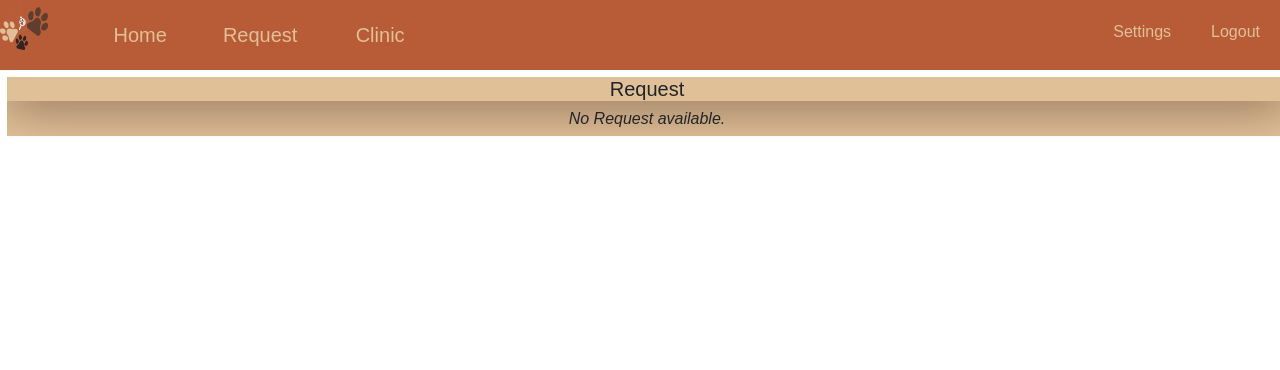
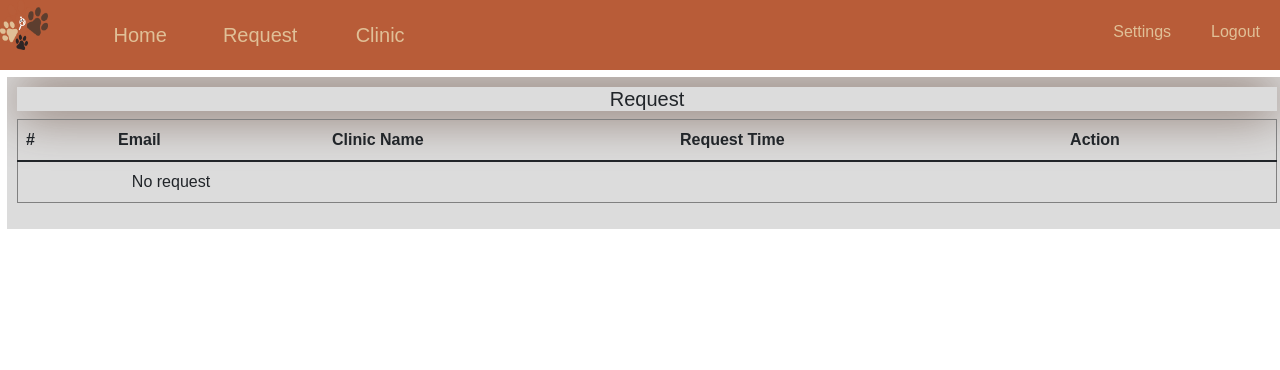
Before and after one commit to Clinic-Directory-2021/web_based_clinic_directory_admin, a Django app: template main_app/templates/request.html in a window 1280 px wide. Shown: the top 370 px of the page. Run offline with Django 3.2, Linux system fonts and the light colour scheme; the template is opened without the code that fills it, so the values that code supplies are empty; some libraries are stand-ins or nearby versions.

Commit message:
UPdated UI

```diff
--- a/main_app/static/css/homepage.css
+++ b/main_app/static/css/homepage.css
@@ -8,7 +8,7 @@ h1{
 
 @media (min-width:320px)  { /* smartphones, iPhone, portrait 480x320 phones */
     .news{
-        width: 95%;
+        width: 100%;
         height: 500px;
     }
     .news h4{
@@ -27,7 +27,7 @@ h1{
 }
 @media (min-width:1025px) { /* big landscape tablets, laptops, and desktops */
     .news{
-        width: 60%;
+        width: 100%;
         height: 500px;
     }
 
--- a/main_app/static/css/homepage_base.css
+++ b/main_app/static/css/homepage_base.css
@@ -1,7 +1,7 @@
 *{
     font-family: Arial, Helvetica, sans-serif;
     margin: 0;
-    overflow-x: hidden;
+    overflow: hidden;
 }
 /* width */
 ::-webkit-scrollbar {
--- a/main_app/static/css/request.css
+++ b/main_app/static/css/request.css
@@ -1,6 +1,7 @@
 @media (min-width:320px)  { /* smartphones, iPhone, portrait 480x320 phones */
     .request-div{
-        background-color: #E0C097;
+        padding: 10px;
+        background-color: gainsboro;
         width: 100%;
         margin: 7px;
         overflow-y: auto;
--- a/main_app/templates/homepage_base.html
+++ b/main_app/templates/homepage_base.html
@@ -15,6 +15,11 @@
     <script src="https://cdn.jsdelivr.net/npm/bootstrap@5.1.2/dist/js/bootstrap.bundle.min.js" integrity="sha384-kQtW33rZJAHjgefvhyyzcGF3C5TFyBQBA13V1RKPf4uH+bwyzQxZ6CmMZHmNBEfJ" crossorigin="anonymous"></script>
     <script src="{% static 'js/homepage_base.js' %}" defer></script>
     <script src="https://ajax.googleapis.com/ajax/libs/jquery/3.5.1/jquery.min.js"></script>
+
+    <!-- <link rel="stylesheet" href="https://cdn.metroui.org.ua/v4/css/metro-all.min.css">
+    <link rel="stylesheet" href="https://cdn.metroui.org.ua/v4/css/metro-all.min.css">
+    <script src="https://cdn.metroui.org.ua/v4/js/metro.min.js"></script>
+    <script src="https://cdn.metroui.org.ua/v4.3.2/js/metro.min.js"></script> -->
 
     <script src="{% static 'js/requests.js' %}" defer></script>
     <script src="{% static 'js/clinic.js' %}" defer></script>
--- a/main_app/templates/request.html
+++ b/main_app/templates/request.html
@@ -10,16 +10,27 @@
        <button class="btn btn-danger">Decline</button>
    </div>
 </div> -->
+<table class="table w-100" style="border: 1px solid grey; overflow-y: hidden;">
+    <thead>
+      <tr>
+        <th scope="col">#</th>
+        <th scope="col">Email</th>
+        <th scope="col">Clinic Name</th>
+        <th>Request Time</th>
+        <th scope="col">Action</th>
+      </tr>
+    </thead>
+    <tbody>
     {% if request_queue %}
-
     {% for clinic_queue in request_queue %}
-{{time}}
-<div class="request-item">
+      <tr>
+        <td scope="row">{{forloop.counter}}</td>
+        <td>{{clinic_queue.email}}</td>
+        <td>{{clinic_queue.clinic_name}}</td>
+        <td>{{time}}</td>
+        <td>
             <form>
             {% csrf_token %}
-    </form>
-    <p><strong>{{clinic_queue.email}}</strong> with a name of <strong>{{clinic_queue.clinic_name}}</strong> has request for your directory.</p>
-    <div class="request-action">
             <button class="btn btn-success" onclick="clinicAccept(
         '{{clinic_queue.clinic_address}}'
         ,'{{clinic_queue.clinic_contact_number}}'
@@ -36,14 +47,17 @@
         ,'{{clinic_queue.user_id}}'
         )">Accept</button>
         <button class="btn btn-danger" onclick="clinicDecline('{{clinic_queue.user_id}}','{{clinic_queue.clinic_img_directory}}','{{clinic_queue.email}}' ,'{{clinic_queue.clinic_name}}' ,'{{clinic_queue.password}}')">Decline</button>
-    </div>
- </div>
-
+        </form>
+        </td>
+      </tr>
       {% endfor %}
       {% else %}
-<h6 align="center"><em>No Request available.</em></h6>
-
+      <tr>
+          <td rowspan="3" colspan="2" style="text-align: center;">No request</td>
+      </tr>
       {% endif %}
+    </tbody>
+  </table>
 
 <div id="loader"></div>
 </div>
```
Also changed, not shown: main_app/templates/homepage.html (+30 -22 lines), db.sqlite3. Lines whose indentation alone changed are shown as unchanged.
